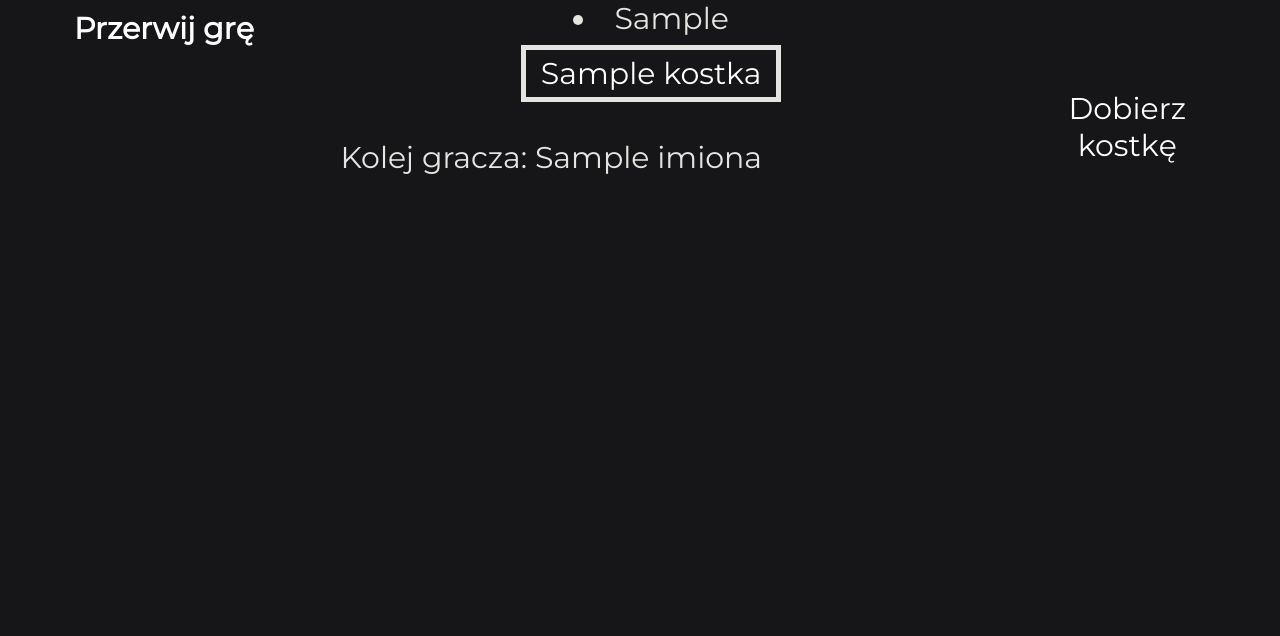
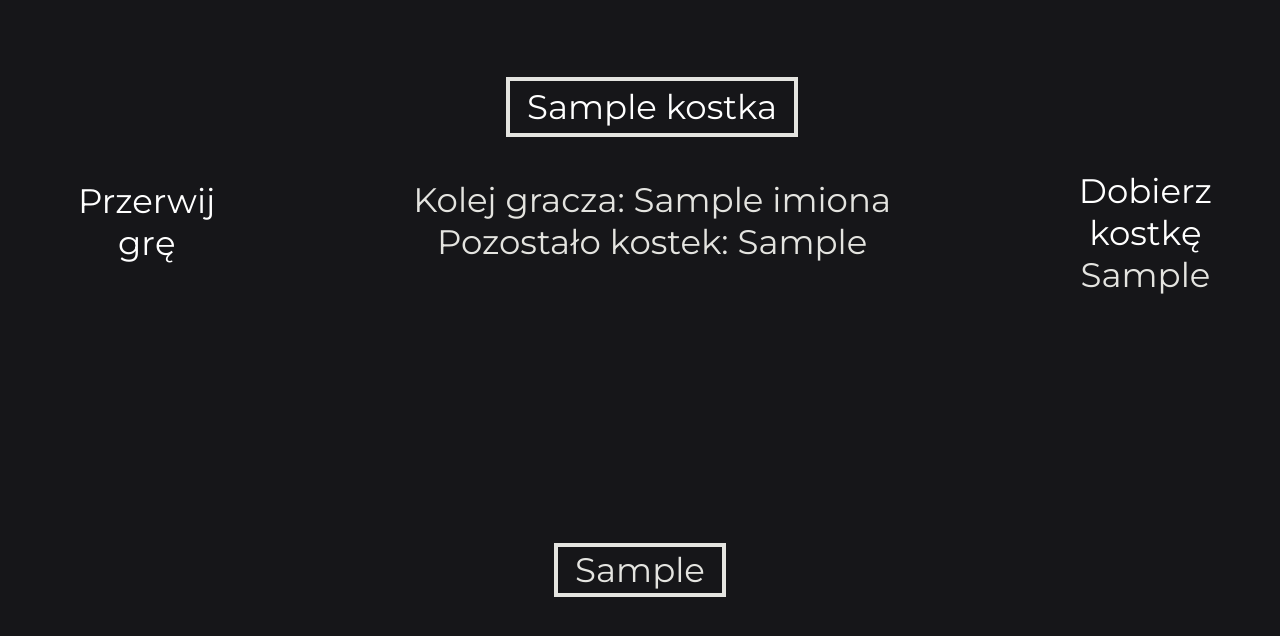
Before and after one commit to karzeg/domino, a Flask app: template templates/game.html in a window 1280 px wide. Shown: the top 636 px of the page. Run offline with Flask 2, Linux system fonts and the light colour scheme; the template is opened without the code that fills it: most values are stand-ins (such as "Sample title", 1, 10 or a date in 2020).

Commit message:
prawie gotowe

```diff
--- a/app.py
+++ b/app.py
@@ -22,6 +22,7 @@ def wypelnij_formularz():
         gracz_2 = form_gracze.gracz_2.data
 
         gra = Game(gracz_1=gracz_1, gracz_2=gracz_2)
+
         return redirect(url_for('gra'))
 
     return render_template('formularz.html', form_gracze=form_gracze)
@@ -37,10 +38,11 @@ def gra():
         gra.start(form.kostka.data)
 
         if gra.koniec:
-            return render_template("koniec.html", wygrany=gra.turn)
+            return render_template("koniec.html", przegrany=gra.turn)
         return redirect(url_for('gra'))
 
-    return render_template('game.html', gra=gra, ilosc_na_stosie=len(gra.domino))
+    return render_template('game.html', gra=gra, ilosc_na_stosie=len(gra.domino),
+                           ilosc_reka=len(gra.gracze[gra.turn].domino_gracza))
 
 
 @app.route('/wyloz_kostke/<kostka>')
@@ -78,12 +80,24 @@ def dobierz_kostke():
 def koniec():
     global gra
 
-    wygrany = gra.imiona[gra.turn]
-    przegrany = gra.imiona[(gra.turn + 1) % 2]
+    # if len(gra.gracze[gra.turn].domino_gracza) < len(gra.gracze[(gra.turn + 1) % 2].domino_gracza):
+
+    if len(gra.gracze[gra.turn].domino_gracza) < len(gra.gracze[(gra.turn + 1) % 2].domino_gracza):
+        wygrany = gra.imiona[gra.turn]
+        wygrany_pkt = len(gra.gracze[gra.turn].domino_gracza)
+        przegrany = gra.imiona[(gra.turn + 1) % 2]
+        przegrany_pkt = len(gra.gracze[(gra.turn + 1) % 2].domino_gracza)
+
+    else:
+        wygrany = gra.imiona[(gra.turn + 1) % 2]
+        wygrany_pkt = len(gra.gracze[(gra.turn + 1) % 2].domino_gracza)
+        przegrany = gra.imiona[gra.turn]
+        przegrany_pkt = len(gra.gracze[gra.turn].domino_gracza)
 
     koniec_gry = gra.koniec
 
-    return render_template('koniec.html', wygrany=wygrany[0], przegrany=przegrany[0], koniec_gry=koniec_gry)
+    return render_template('koniec.html', wygrany=wygrany[0], przegrany=przegrany[0], koniec_gry=koniec_gry,
+                           wygrany_pkt=wygrany_pkt, przegrany_pkt=przegrany_pkt)
 
 
 if __name__ == "__main__":
--- a/game.py
+++ b/game.py
@@ -59,8 +59,8 @@ class Game:
 
     # ruch gracza
     def ruch_gracza(self, tile=None):
-        # print('gracze:', self.gracze)
-        # print('tura:', self.turn)
+        print('gracze:', self.gracze)
+        print('tura:', self.turn)
 
         if tile:
             tile_ind = self.gracze[self.turn].domino_gracza.index(tile)
--- a/static/style.css
+++ b/static/style.css
@@ -3,8 +3,7 @@ body
     font-family: 'Montserrat', sans-serif;
     color: #e4e4e0;
     margin: auto;
-    width: 90%;
-    font-size: 30px;
+    font-size: 34px;
     text-align: center;
     background-color: #161619;
 }
@@ -49,13 +48,16 @@ a
 
 .stos
 {
-    margin: 1em;
     float: right;
+    text-align: center;
+    margin: 3em 2em 7em;
 }
 
 .stos:hover
 {
     transform: scale(1.25);
+    font-weight: bold;
+    position: relative;
 }
 
 .kostki-gracza
@@ -63,16 +65,17 @@ a
     display: flex;
     flex-wrap: wrap;
     justify-content: center;
-    margin: auto;
+    margin: 2em auto 1em;
 }
 
 .kostka
 {
     display: flex;
     flex-wrap: wrap;
+    justify-content: center;
     list-style-type: none;
     margin: 0.25em;
-    border: 5px solid #e4e4e0;
+    border: 4px solid #e4e4e0;
     padding: 5px 0.5em;
 }
 
@@ -83,14 +86,57 @@ a
 
 .koniec
 {
-    color: white;
     padding: 10px;
     text-align: center;
     float: left;
-    font-weight: bold;
+    margin: 3em 2em 7em;
 }
 
 .koniec:hover
 {
     transform: scale(1.25);
+    font-weight: bold;
+    position: relative;
 }
+
+.na-stole
+{
+    display: flex;
+    flex-wrap: wrap;
+    justify-content: center;
+    margin: 4em auto;
+    width: 100%;
+}
+
+.kostki-na-stole
+{
+    display: flex;
+    flex-wrap: wrap;
+    vertical-align: middle;
+    list-style-type: none;
+    margin: 0.25em 0;
+    border: 4px solid #e4e4e0;
+    padding: 2px 0.5em;
+}
+
+.tryb
+{
+    display: block;
+    padding: 10px;
+    text-align: center;
+    float: left;
+    margin: 1em 2em;
+}
+
+.tryb:hover
+{
+    transform: scale(1.25);
+    font-weight: bold;
+    position: relative;
+}
+
+.pole-gracza
+{
+    text-align: center;
+    margin: auto;
+}
--- a/templates/game.html
+++ b/templates/game.html
@@ -8,14 +8,13 @@
 </head>
 <body>
 
-<a href="{{url_for('koniec')}}"><div class="koniec">Przerwij grę</div></a>
+<a href="{{url_for('koniec')}}"><div class="koniec">Przerwij<br>grę</div></a>
 
 <div class="stos">
     {% if ilosc_na_stosie != 0 %}
     <a href="{{ url_for('dobierz_kostke') }}">
         {% endif %}
         <div>
-            <p class="stos"></p>
             {% if ilosc_na_stosie != 0 %}
                 <div class="pobierz-ze-stosu">Dobierz <br> kostkę</div>
             {% else %}
@@ -23,12 +22,9 @@
             {% endif %}
         </div>
     </a>
-</div>
-
-<div class="na-stole">
-    {% for k in gra.na_stole %}
-        <li class="kostki-na-stole">{{ k }}</li>
-    {% endfor %}
+    <div class="stos_pozostale">
+        {{ ilosc_na_stosie }}
+    </div>
 </div>
 
 <div class="pole-gracza">
@@ -38,10 +34,15 @@
     {% endfor %}
     </div>
     <p class="gracze-napis">
-        Kolej gracza: {{ gra.imiona[gra.turn] }}
+        Kolej gracza: {{ gra.imiona[gra.turn] }}<br>Pozostało kostek: {{ ilosc_reka }}
     </p>
 </div>
 
+<div class="na-stole">
+    {% for k in gra.na_stole %}
+        <li class="kostki-na-stole">{{ k }}</li>
+    {% endfor %}
+</div>
 
 </body>
 </html>
```
Also changed, not shown: templates/koniec.html (+16 -5 lines).
